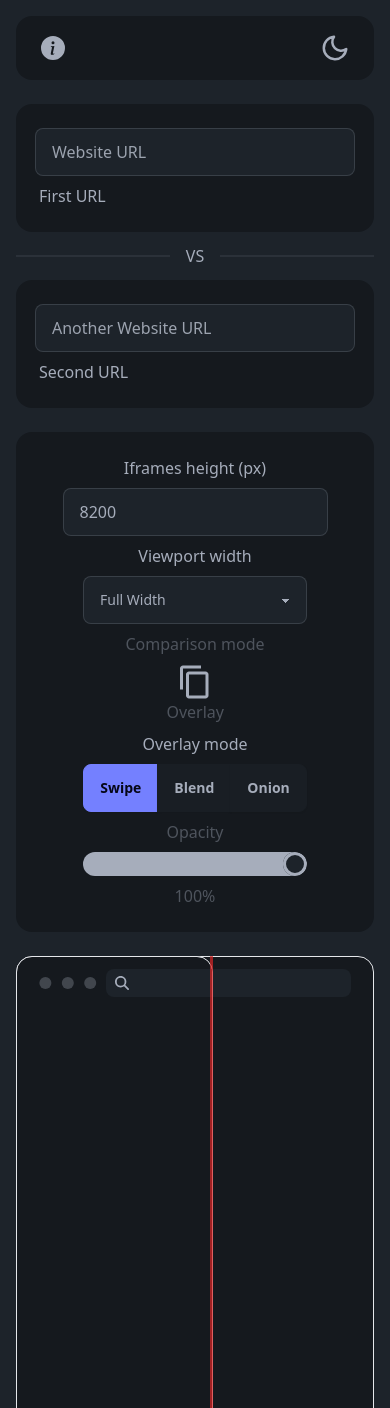
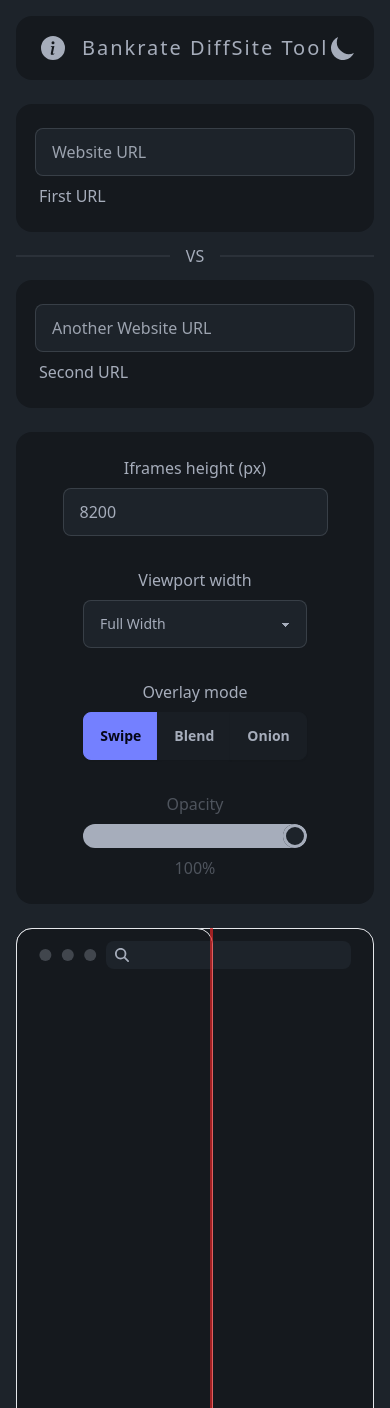
Before and after one commit to pianomister/diffsite, a React (Vite) app: page / in a window 390 px wide. Shown: the top 1408 px of the page. Built offline with nearby package versions, Linux system fonts and the light colour scheme.

Commit message:
fix: theme functionality added

```diff
--- a/src/App.jsx
+++ b/src/App.jsx
@@ -48,7 +48,6 @@
   }
 
   const handleBreakPointChange = () => {
-    console.log(diffSettings)
     if (diffSettings.sideBySide) {
       const diffSettingsChanged = {
         ...diffSettings,
@@ -72,7 +71,7 @@
   }
 
   return (
-    <div className="flex flex-col gap-y-6 px-4 py-4">
+    <div className="flex flex-col gap-y-6 p-4">
       <Navbar />
       <DiffInput
         diffInput={ diffInput }
--- a/src/components/DiffIFrames/index.jsx
+++ b/src/components/DiffIFrames/index.jsx
@@ -31,7 +31,7 @@
     const value = debounceInputs.iHeightDebounce
     if (isNaN(value) || value < 1500 || value > 20000) {
       handleIHeightChange(false)
-      return false
+      return
     }
 
     setSwiperPos(parseInt(debounceInputs.iWidth) === 0 ? iFramesContainer.current.getBoundingClientRect().width / 2 : parseInt(debounceInputs.iWidth) / 2)
--- a/src/components/DiffSettings/index.jsx
+++ b/src/components/DiffSettings/index.jsx
@@ -1,4 +1,3 @@
-import './DiffSettings.css'
 import { useEffect, useState } from 'react'
 import PropTypes from 'prop-types'
 import { BsLayoutSplit } from 'react-icons/bs'
@@ -38,7 +37,6 @@
   }, [])
 
   useEffect(() => {
-    console.log(isLgView)
     const { width } = document.documentElement.getBoundingClientRect()
     if (!isLgView && width <= 1007 && diffSettings.sideBySide) {
       handleBreakPointChange()
@@ -46,7 +44,7 @@
   }, [isLgView])
 
   return (
-    <section className='flex justify-center items-start gap-x-8 flex-wrap py-4 sticky top-0 z-20 bg-base-300 rounded-box'>
+    <section className='flex flex-col items-center gap-y-6 sm:flex-row justify-center sm:items-start gap-x-8 flex-wrap p-4 sticky top-0 z-20 bg-base-300 rounded-box'>
       {/* iframe height */}
       <label className="form-control min-w-56 max-w-xs">
         <div className="label self-center">
@@ -97,7 +95,7 @@
       </label>
 
       {/* compare mode */}
-      <div className="flex flex-col">
+      <div className="hidden sm:flex flex-col">
         <div className="label self-center">
           <span className={`label-text text-base ${!isLgView && 'disabled-text'}`}>Comparison mode</span>
         </div>
@@ -172,7 +170,7 @@
       </div>
 
       {/* opacity for overlay options */}
-      <div className="flex flex-col basis-56">
+      <div className="flex flex-col w-56">
         <div className="label self-center">
           <span className={`label-text text-base ${diffSettings.sideBySide || diffSettings.overlayMode === 'swipe' ? 'disabled-text' : ''}`}>Opacity</span>
         </div>
--- a/src/components/Navbar/index.jsx
+++ b/src/components/Navbar/index.jsx
@@ -1,15 +1,16 @@
 import { useState } from 'react'
 import { IconContext } from 'react-icons'
-import { MdOutlineWbSunny } from 'react-icons/md'
-import { FiMoon } from 'react-icons/fi'
+import { RiSunFill } from 'react-icons/ri'
+import { HiMoon } from 'react-icons/hi'
 import Modal from '../Modal'
+import { DEFAULT_IHEIGHT, MIN_IHEIGHT, MAX_IHEIGHT } from '../../utils'
 
 function Navbar () {
-  const [isDarkMode, setIsDarkMode] = useState(window.localStorage.getItem('diffTheme') ? window.localStorage.getItem('diffTheme') : false)
+  const [isDarkMode, setIsDarkMode] = useState(window.localStorage.getItem('diffTheme') ? window.localStorage.getItem('diffTheme') === 'true' : true)
 
   const handleDarkModeChange = () => {
     setIsDarkMode(() => {
-      document.querySelector('html').setAttribute('data-theme', isDarkMode ? 'dark' : 'winter')
+      document.querySelector('html').setAttribute('data-theme', !isDarkMode ? 'dark' : 'winter')
       window.localStorage.setItem('diffTheme', !isDarkMode)
       return !isDarkMode
     })
@@ -17,20 +18,25 @@
 
   return (
     <div className="navbar bg-base-300 rounded-box">
-      <div className="flex-1">
+      <div className="navbar-start">
         <Modal
           btnText="How to use this tool?"
-          title="How to use the Diffsite Tool"
-          content="This is a simple websites comparison tool built with React.<br>
+          title="How to use the DiffSite Tool"
+          content={`This is a simple websites comparison tool built with React.<br>
           It allows to compare two sites side by side or with an overlay effect.<br>
-          The height of the iframes is customizable, the default value is 8200px.<br>
+          Enter a valid URL in both input fields to start the comparison, in case a URL is invalid, the border of the navigation bar on the corresponding browser mock will turn red <br>
+          The height of the iframes is customizable between a range of ${MIN_IHEIGHT}px - ${MAX_IHEIGHT}px, the default value is ${DEFAULT_IHEIGHT}px.<br>
           For the overlay <u>blend</u> and <u>onion</u> modes, the opacity can be adjusted.<br>
           Inside the viewport width option, the classy and treasury mobile breakpoints are available as well as other common mobile devices, for a responsive view, use the <u>full width</u> option.<br>
+          There are two themes available, the dark and light themes, the default theme is dark.<br>
           The tool is responsive and works on all devices.<br>
-          <b><u>Important Note</u></b>: Not all websites can be iframed because of its own configuration, if you encounter any issues, please try another website."
+          <b><u>Important Note</u></b>: Not all websites can be iframed because of their own configuration, if you encounter any issues, please try another website.`}
         />
       </div>
-      <div className="flex-none mr-4">
+      <div className="navbar-center">
+        <h2 className="text-xl font-medium tracking-widest">Bankrate DiffSite Tool</h2>
+      </div>
+      <div className="navbar-end mr-4">
         <label className="swap swap-rotate">
           {/* theme switcher */}
           <input
@@ -42,14 +48,14 @@
           <div className="swap-on">
             <div className="flex flex-col items-center">
               <IconContext.Provider value={{ className: 'text-3xl ' }}>
-                <MdOutlineWbSunny aria-hidden />
+                <HiMoon aria-hidden />
               </IconContext.Provider>
             </div>
           </div>
           <div className="swap-off">
             <div className="flex flex-col items-center">
               <IconContext.Provider value={{ className: 'text-3xl' }}>
-                <FiMoon aria-hidden />
+                <RiSunFill aria-hidden />
               </IconContext.Provider>
             </div>
           </div>
--- a/src/utils/index.js
+++ b/src/utils/index.js
@@ -1,4 +1,6 @@
 export const DEFAULT_IHEIGHT = 8200
+export const MIN_IHEIGHT = 1500
+export const MAX_IHEIGHT = 20000
 
 export function isValidUrl (url) {
   if (!url) return ''
```
Also changed, not shown: src/components/DiffSettings/DiffSettings.css (deleted, +0 -14 lines).
